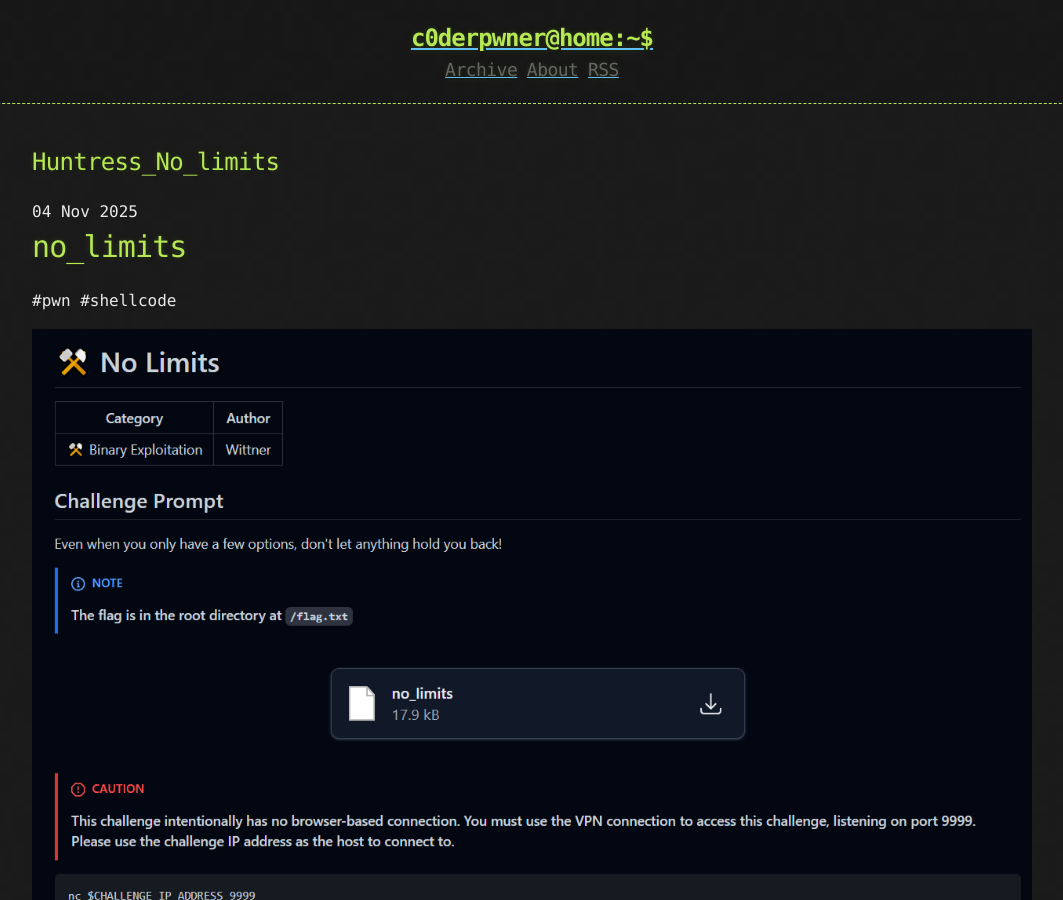
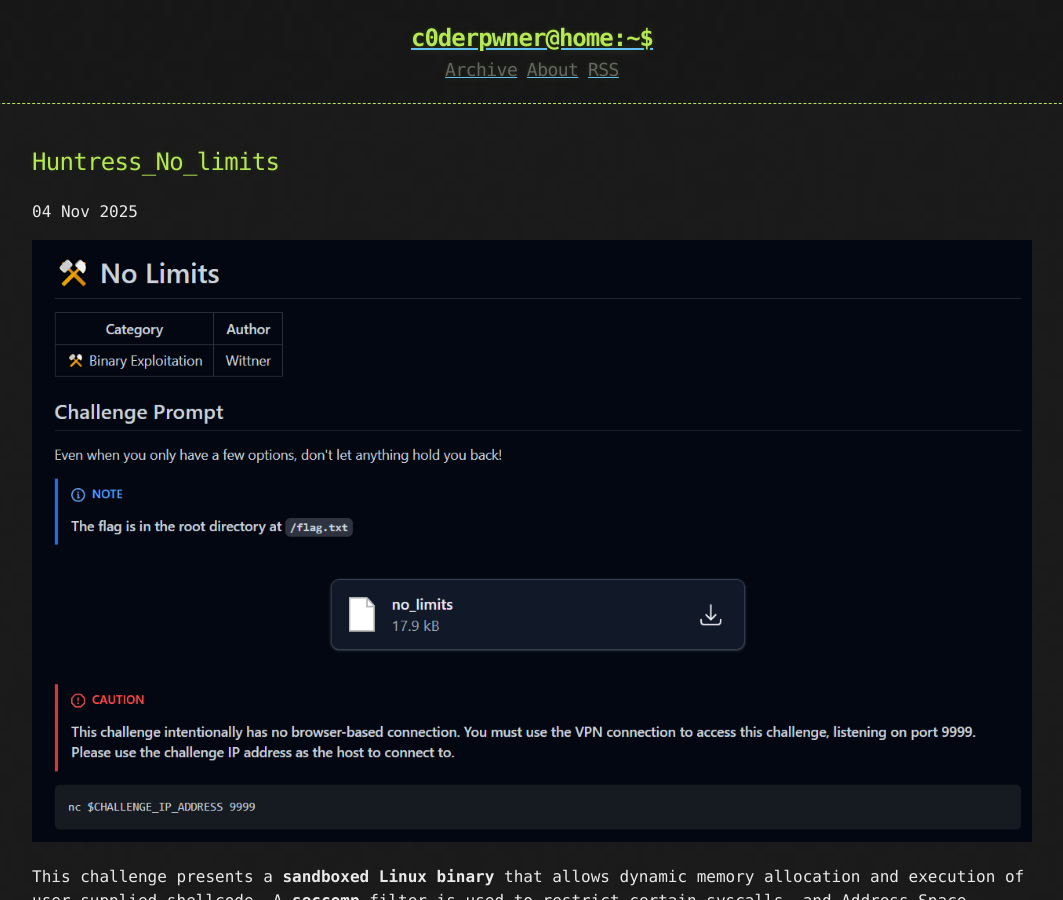
Before and after one commit to c0derpwner/c0derpwner.github.io, a Jekyll site: the page built from _posts/2025-11-04-Huntresss-No-Limits.md, in a window 1280 px wide and 900 px high. Shown: the whole window, without its empty margins (108-1171 px from the left). Built offline with Jekyll 4.4.1, drawn with Linux system fonts in a browser that asks for light colours.

Commit message:
Huntress 2025

```diff
--- a/_posts/2025-11-04-Huntresss-No-Limits.md
+++ b/_posts/2025-11-04-Huntresss-No-Limits.md
@@ -3,11 +3,6 @@ title: Huntress_No_limits
 published: true
 ---
 
-
-
-# no_limits
-
-#pwn #shellcode
 
 
 
```
